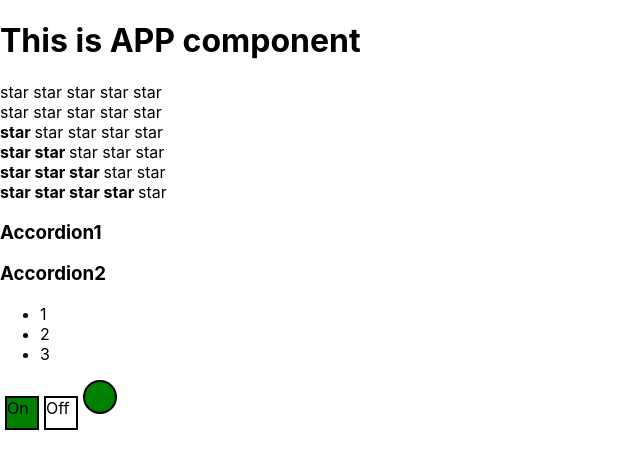
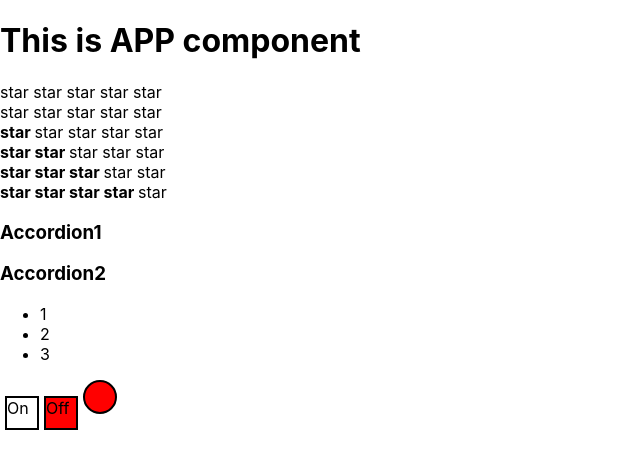
Before and after one commit to Olga841/react-kabzda-kak-podrbno, a React (Create React App) app: page / in a window 1280 px wide. Shown: the top 468 px of the page, without its empty margins (0-640 px from the left). Built offline with nearby package versions, Linux system fonts and the light colour scheme.

Commit message:
Add useState for OnOff.tsx

```diff
--- a/src/App.tsx
+++ b/src/App.tsx
@@ -20,7 +20,7 @@ function App() {
             <Rating value={5}/>
             <Accordion title={'Accordion1'} collapsed={true}/>
             <Accordion title={'Accordion2'} collapsed={false}/>
-            <OnOff on={true}/>
+            <OnOff />
         </div>
     );
 }
--- a/src/OnOff.tsx
+++ b/src/OnOff.tsx
@@ -1,19 +1,20 @@
-import React from "react";
+import React, {useState} from "react";
 
 
 type OnOffPropsType = {
-    on: boolean
+
 }
 
 
 
 export function OnOff(props: OnOffPropsType) {
+    const[on, setOn] = useState(false)
     const onStyles = {
         width: '30px',
         height: '30px',
         border: '2px solid black',
         marginLeft: '5px',
-        background: props.on? 'green' : 'white',
+        background: on? 'green' : 'white',
         display: 'inline-block'
     }
     const offStyles = {
@@ -21,7 +22,7 @@ export function OnOff(props: OnOffPropsType) {
         height: '30px',
         border: '2px solid black',
         marginLeft: '5px',
-        background: props.on? 'white' : 'red',
+        background: on? 'white' : 'red',
         display: 'inline-block'
     }
     const indicatorStyles = {
@@ -30,7 +31,7 @@ export function OnOff(props: OnOffPropsType) {
         borderRadius: '30px',
         border: '2px solid black',
         marginLeft: '5px',
-        background: props.on? 'green' : 'red',
+        background: on? 'green' : 'red',
         display: 'inline-block'
     }
 
```
